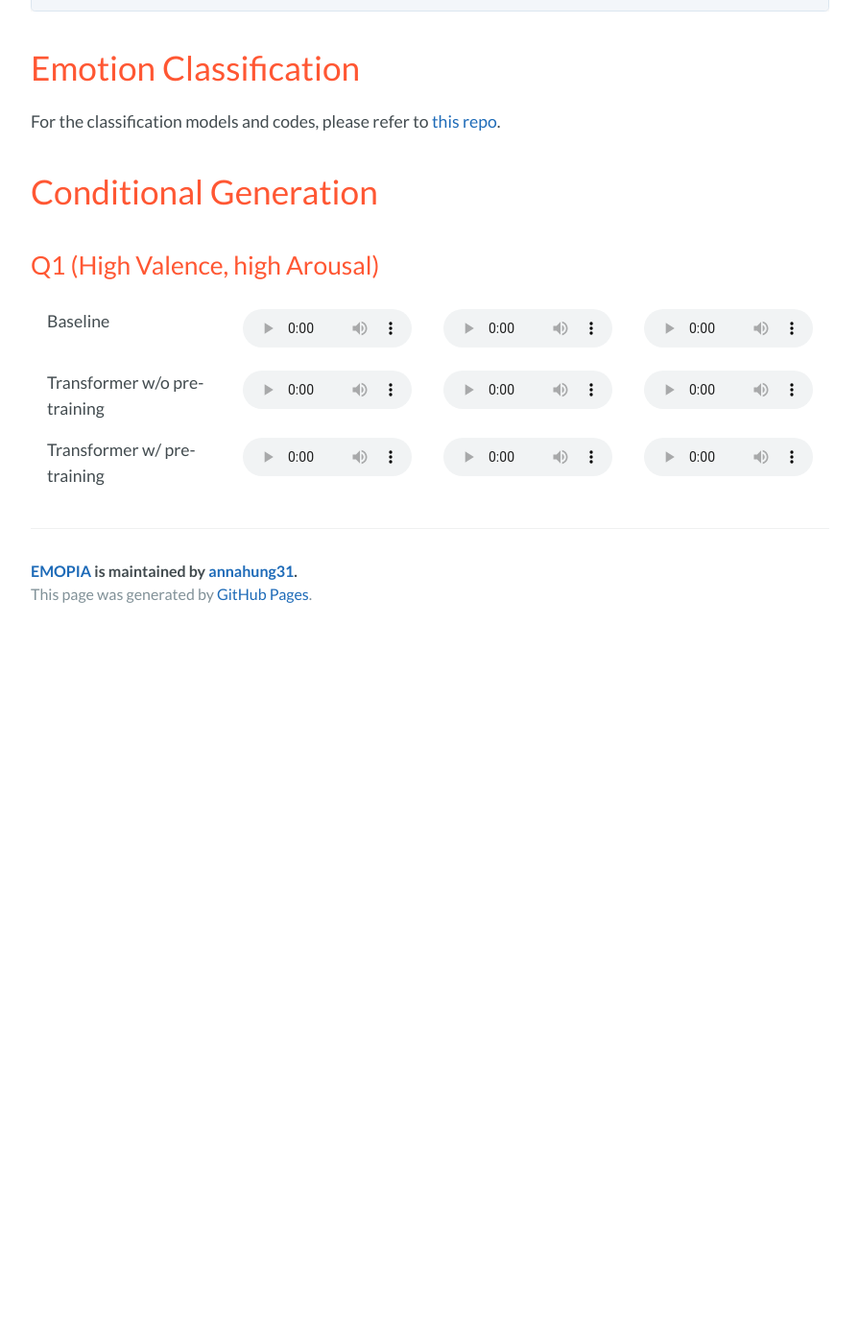
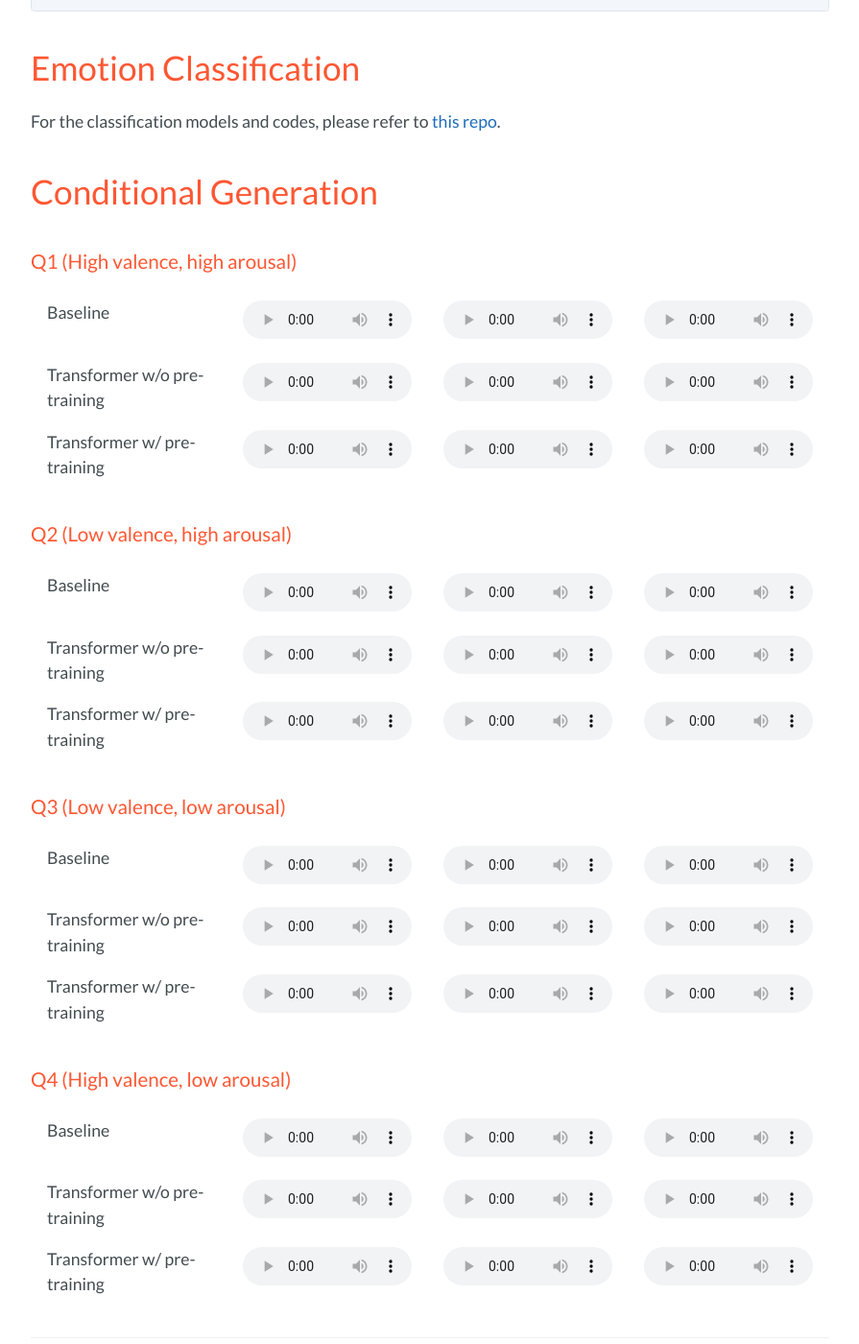
Before and after one commit to annahung31/EMOPIA, a Jekyll site: the page built from docs/index.md, in a window 1280 px wide and 1400 px high, scrolled down 948 px. Shown: the whole window at 96% size, without its empty margins (192-1087 px from the left). Built offline with Jekyll 4.4.1, drawn with Linux system fonts in a browser that asks for light colours; our own code applies the rules of GitHub Pages for plain Markdown files; before the commit the page ends 1611 px from its top, so only the background shows below that.

Commit message:
add all sample

```diff
--- a/docs/index.md
+++ b/docs/index.md
@@ -24,7 +24,7 @@ For the classification models and codes, please refer to [this repo](https://git
 
 
 
-<h2>Q1 (High Valence, high Arousal)</h2>
+<h3>Q1 (High valence, high arousal)</h3>
 
 <table class="audio-table">
   <tbody>
@@ -50,3 +50,90 @@ For the classification models and codes, please refer to [this repo](https://git
     </tr>
   </tfoot>
 </table>
+
+
+
+<h3>Q2 (Low valence, high arousal)</h3>
+
+<table class="audio-table">
+  <tbody>
+    <tr>
+      <td>Baseline</td>
+      <td><audio controls=""><source src="./assets/audio_samples/1_lstm+GA/Q2/gen_Q2_1.mp3" type="audio/mpeg" /></audio></td>
+      <td><audio controls=""><source src="./assets/audio_samples/1_lstm+GA/Q2/gen_Q2_2.mp3" type="audio/mpeg" /></audio></td>
+      <td><audio controls=""><source src="./assets/audio_samples/1_lstm+GA/Q2/gen_Q2_3.mp3" type="audio/mpeg" /></audio></td>
+    </tr>
+    <tr>
+      <td>Transformer w/o pre-training</td>
+      <td><audio controls=""><source src="./assets/audio_samples/2_Transformer/Q2/Q2_1.mp3" type="audio/mpeg" /></audio></td>
+      <td><audio controls=""><source src="./assets/audio_samples/2_Transformer/Q2/Q2_2.mp3" type="audio/mpeg" /></audio></td>
+      <td><audio controls=""><source src="./assets/audio_samples/2_Transformer/Q2/Q2_3.mp3" type="audio/mpeg" /></audio></td>
+    </tr>
+  </tbody>
+  <tfoot>
+    <tr>
+      <td>Transformer w/ pre-training</td>
+      <td><audio controls=""><source src="./assets/audio_samples/3_Pre-trained_Transformer/Q2/Q2_1.mp3" type="audio/mpeg" /></audio></td>
+      <td><audio controls=""><source src="./assets/audio_samples/3_Pre-trained_Transformer/Q2/Q2_2.mp3" type="audio/mpeg" /></audio></td>
+      <td><audio controls=""><source src="./assets/audio_samples/3_Pre-trained_Transformer/Q2/Q2_3.mp3" type="audio/mpeg" /></audio></td>
+    </tr>
+  </tfoot>
+</table>
+
+
+
+<h3>Q3 (Low valence, low arousal)</h3>
+
+<table class="audio-table">
+  <tbody>
+    <tr>
+      <td>Baseline</td>
+      <td><audio controls=""><source src="./assets/audio_samples/1_lstm+GA/Q3/gen_Q3_1.mp3" type="audio/mpeg" /></audio></td>
+      <td><audio controls=""><source src="./assets/audio_samples/1_lstm+GA/Q3/gen_Q3_2.mp3" type="audio/mpeg" /></audio></td>
+      <td><audio controls=""><source src="./assets/audio_samples/1_lstm+GA/Q3/gen_Q3_3.mp3" type="audio/mpeg" /></audio></td>
+    </tr>
+    <tr>
+      <td>Transformer w/o pre-training</td>
+      <td><audio controls=""><source src="./assets/audio_samples/2_Transformer/Q3/Q3_1.mp3" type="audio/mpeg" /></audio></td>
+      <td><audio controls=""><source src="./assets/audio_samples/2_Transformer/Q3/Q3_2.mp3" type="audio/mpeg" /></audio></td>
+      <td><audio controls=""><source src="./assets/audio_samples/2_Transformer/Q3/Q3_3.mp3" type="audio/mpeg" /></audio></td>
+    </tr>
+  </tbody>
+  <tfoot>
+    <tr>
+      <td>Transformer w/ pre-training</td>
+      <td><audio controls=""><source src="./assets/audio_samples/3_Pre-trained_Transformer/Q3/Q3_1.mp3" type="audio/mpeg" /></audio></td>
+      <td><audio controls=""><source src="./assets/audio_samples/3_Pre-trained_Transformer/Q3/Q3_2.mp3" type="audio/mpeg" /></audio></td>
+      <td><audio controls=""><source src="./assets/audio_samples/3_Pre-trained_Transformer/Q3/Q3_3.mp3" type="audio/mpeg" /></audio></td>
+    </tr>
+  </tfoot>
+</table>
+
+
+
+<h3>Q4 (High valence, low arousal)</h3>
+
+<table class="audio-table">
+  <tbody>
+    <tr>
+      <td>Baseline</td>
+      <td><audio controls=""><source src="./assets/audio_samples/1_lstm+GA/Q4/gen_Q4_1.mp3" type="audio/mpeg" /></audio></td>
+      <td><audio controls=""><source src="./assets/audio_samples/1_lstm+GA/Q4/gen_Q4_2.mp3" type="audio/mpeg" /></audio></td>
+      <td><audio controls=""><source src="./assets/audio_samples/1_lstm+GA/Q4/gen_Q4_3.mp3" type="audio/mpeg" /></audio></td>
+    </tr>
+    <tr>
+      <td>Transformer w/o pre-training</td>
+      <td><audio controls=""><source src="./assets/audio_samples/2_Transformer/Q4/Q4_1.mp3" type="audio/mpeg" /></audio></td>
+      <td><audio controls=""><source src="./assets/audio_samples/2_Transformer/Q4/Q4_2.mp3" type="audio/mpeg" /></audio></td>
+      <td><audio controls=""><source src="./assets/audio_samples/2_Transformer/Q4/Q4_3.mp3" type="audio/mpeg" /></audio></td>
+    </tr>
+  </tbody>
+  <tfoot>
+    <tr>
+      <td>Transformer w/ pre-training</td>
+      <td><audio controls=""><source src="./assets/audio_samples/3_Pre-trained_Transformer/Q4/Q4_1.mp3" type="audio/mpeg" /></audio></td>
+      <td><audio controls=""><source src="./assets/audio_samples/3_Pre-trained_Transformer/Q4/Q4_2.mp3" type="audio/mpeg" /></audio></td>
+      <td><audio controls=""><source src="./assets/audio_samples/3_Pre-trained_Transformer/Q4/Q4_3.mp3" type="audio/mpeg" /></audio></td>
+    </tr>
+  </tfoot>
+</table>
```
